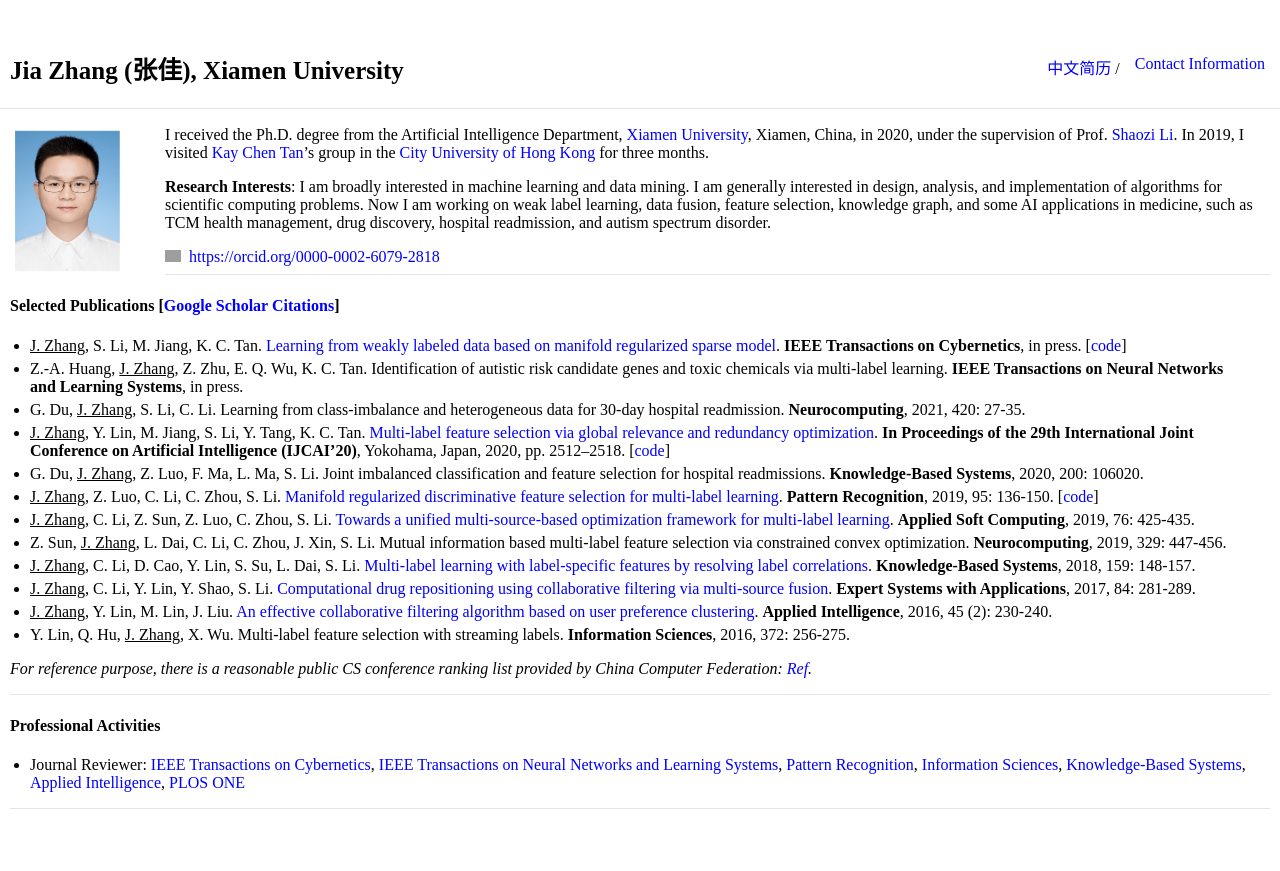
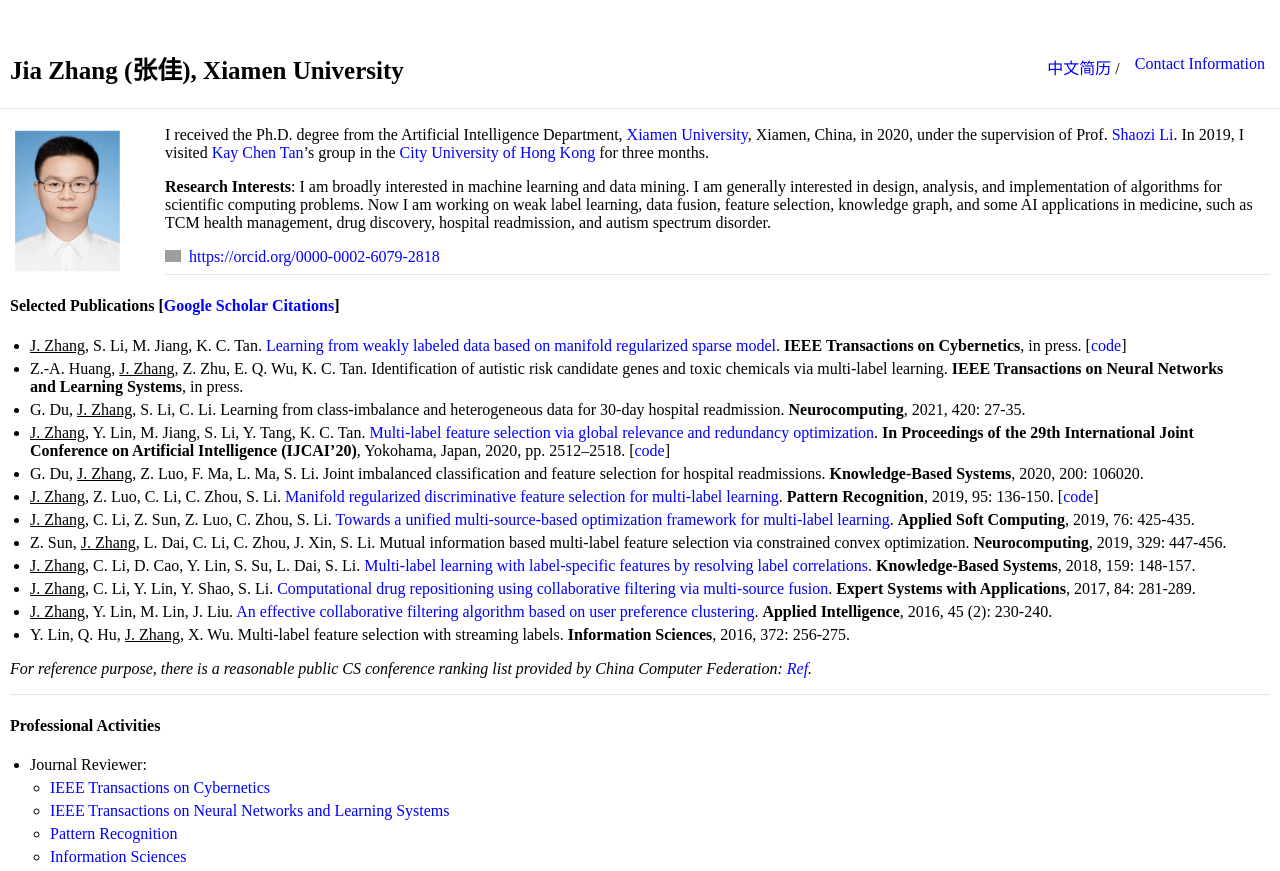
Before and after one commit to jiazhang-ml/jiazhang-ml.github.io, a Jekyll site: the page built from index.md, in a window 1280 px wide. Shown: the top 871 px of the page. Built offline with Jekyll 4.4.1, drawn with Linux system fonts in a browser that asks for light colours; grey boxes are pictures that could not be loaded.

Commit message:
Update index.md

```diff
--- a/index.md
+++ b/index.md
@@ -32,4 +32,10 @@ I received the Ph.D. degree from the Artificial Intelligence Department, [Xiamen
 ---
 
 #### Professional Activities
-* Journal Reviewer: [IEEE Transactions on Cybernetics](https://mc.manuscriptcentral.com/cyb-ieee), [IEEE Transactions on Neural Networks and Learning Systems](https://mc.manuscriptcentral.com/tnnls), [Pattern Recognition](https://www.journals.elsevier.com/pattern-recognition/), [Information Sciences](https://www.journals.elsevier.com/information-sciences), [Knowledge-Based Systems](https://www.journals.elsevier.com/knowledge-based-systems), [Applied Intelligence](https://www.editorialmanager.com/apin/Default.aspx), [PLOS ONE](https://www.editorialmanager.com/pone/default.aspx)
+* Journal Reviewer:
+  * [IEEE Transactions on Cybernetics](https://mc.manuscriptcentral.com/cyb-ieee)
+  * [IEEE Transactions on Neural Networks and Learning Systems](https://mc.manuscriptcentral.com/tnnls)
+  * [Pattern Recognition](https://www.journals.elsevier.com/pattern-recognition/)
+  * [Information Sciences](https://www.journals.elsevier.com/information-sciences)
+  * [Knowledge-Based Systems](https://www.journals.elsevier.com/knowledge-based-systems)
+  * [Applied Intelligence](https://www.editorialmanager.com/apin/Default.aspx)
```
